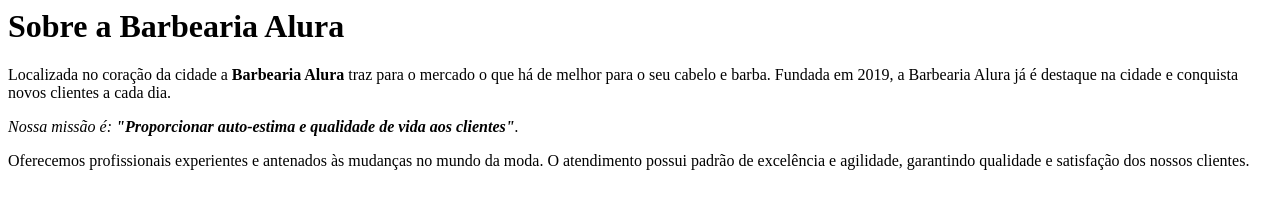
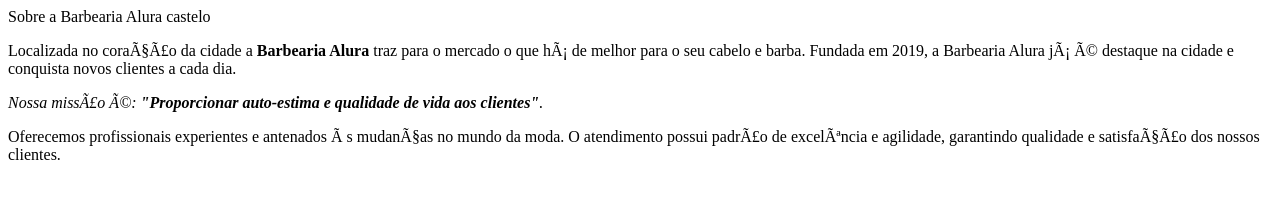
Before and after one commit to raimarsharlin123456789/html, a plain HTML site: page index.html in a window 1280 px wide. Drawn offline with Linux system fonts and the light colour scheme.

Commit message:
Add files via upload

```diff
--- a/index.html
+++ b/index.html
@@ -1,7 +1,11 @@
-<h1>Sobre a Barbearia Alura</h1>
+<DOCTYPE html>
+<html>
+ <mota charset="UTF-8"
+	<h1>Sobre a Barbearia Alura castelo</h1>
 
-<p>Localizada no coração da cidade a <strong>Barbearia Alura</strong> traz para o mercado o que há de melhor para o seu cabelo e barba. Fundada em 2019, a Barbearia Alura já é destaque na cidade e conquista novos clientes a cada dia.</p>
+	<p>Localizada no coração da cidade a <strong>Barbearia Alura</strong> traz para o mercado o que há de melhor para o seu cabelo e barba. Fundada em 2019, a Barbearia Alura já é destaque na cidade e conquista novos clientes a cada dia.</p>
 
-<p><em>Nossa missão é: <strong>"Proporcionar auto-estima e qualidade de vida aos clientes"</strong>.</em></p>
+	<p><em>Nossa missão é: <strong>"Proporcionar auto-estima e qualidade de vida aos clientes"</strong>.</em></p>
 
-<p>Oferecemos profissionais experientes e antenados às mudanças no mundo da moda. O atendimento possui padrão de excelência e agilidade, garantindo qualidade e satisfação dos nossos clientes.</p>
+	<p>Oferecemos profissionais experientes e antenados às mudanças no mundo da moda. O atendimento possui padrão de excelência e agilidade, garantindo qualidade e satisfação dos nossos clientes.</p>
+</html>
```
